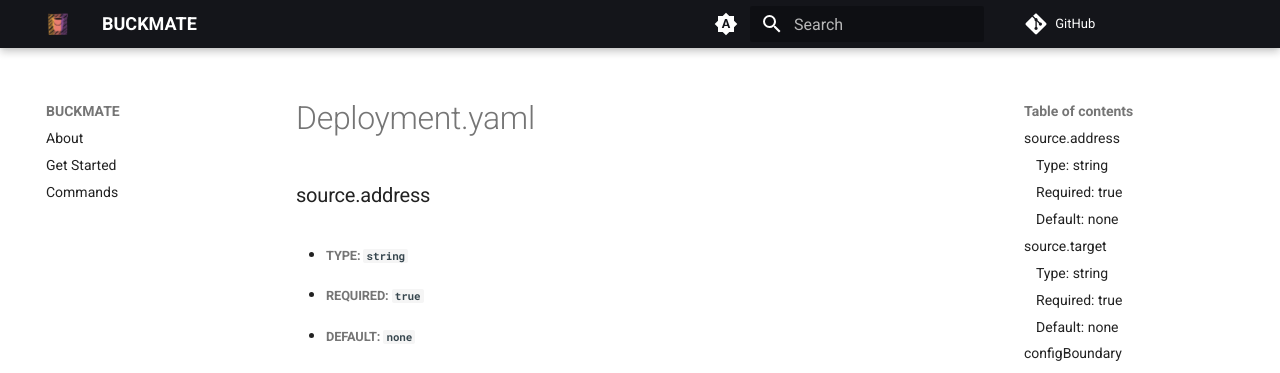
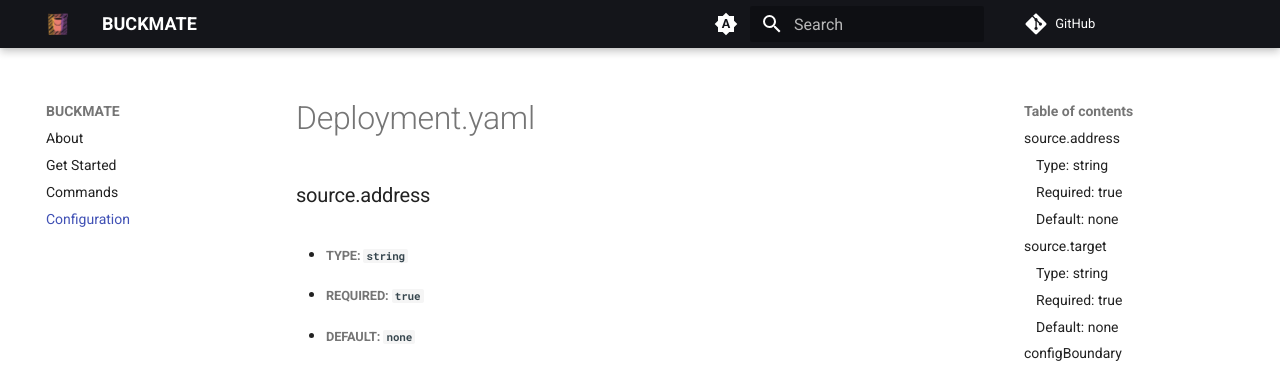
Before and after one commit to afternun/buckmate, an MkDocs documentation site: the page built from docs/docs/configuration.md, in a window 1280 px wide. Shown: the top 373 px of the page. Built offline with MkDocs 1.6.1 and Material for MkDocs 9.7.7, drawn with Linux system fonts in a browser that asks for light colours; comment, search, counter and statistics services are not loaded.

Commit message:
add missing docs page

```diff
--- a/docs/mkdocs.yml
+++ b/docs/mkdocs.yml
@@ -34,6 +34,7 @@ nav:
   - About: index.md
   - Get Started: guide.md
   - Commands: commands.md
+  - Configuration: configuration.md
 
 
 markdown_extensions:
```
